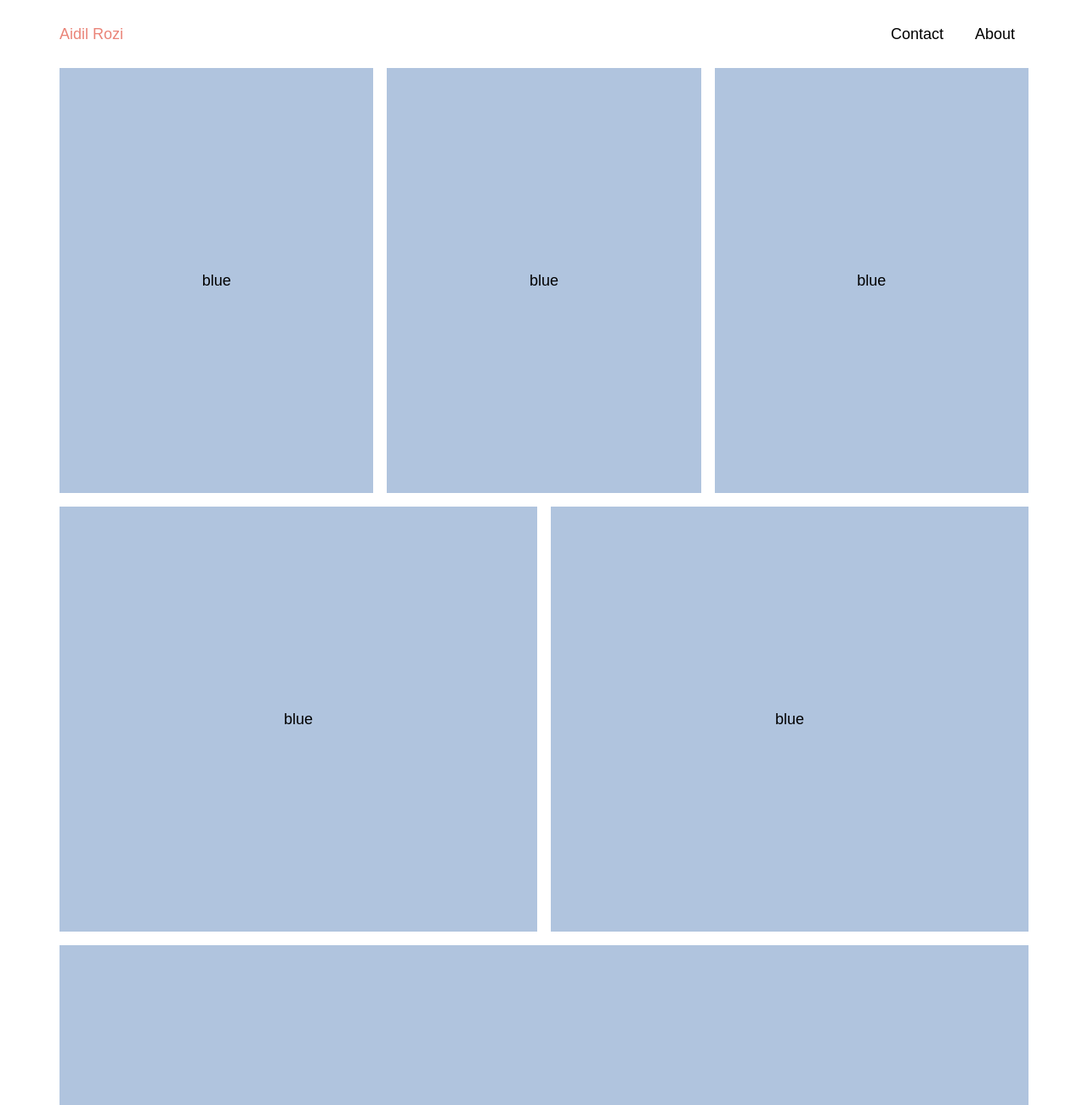
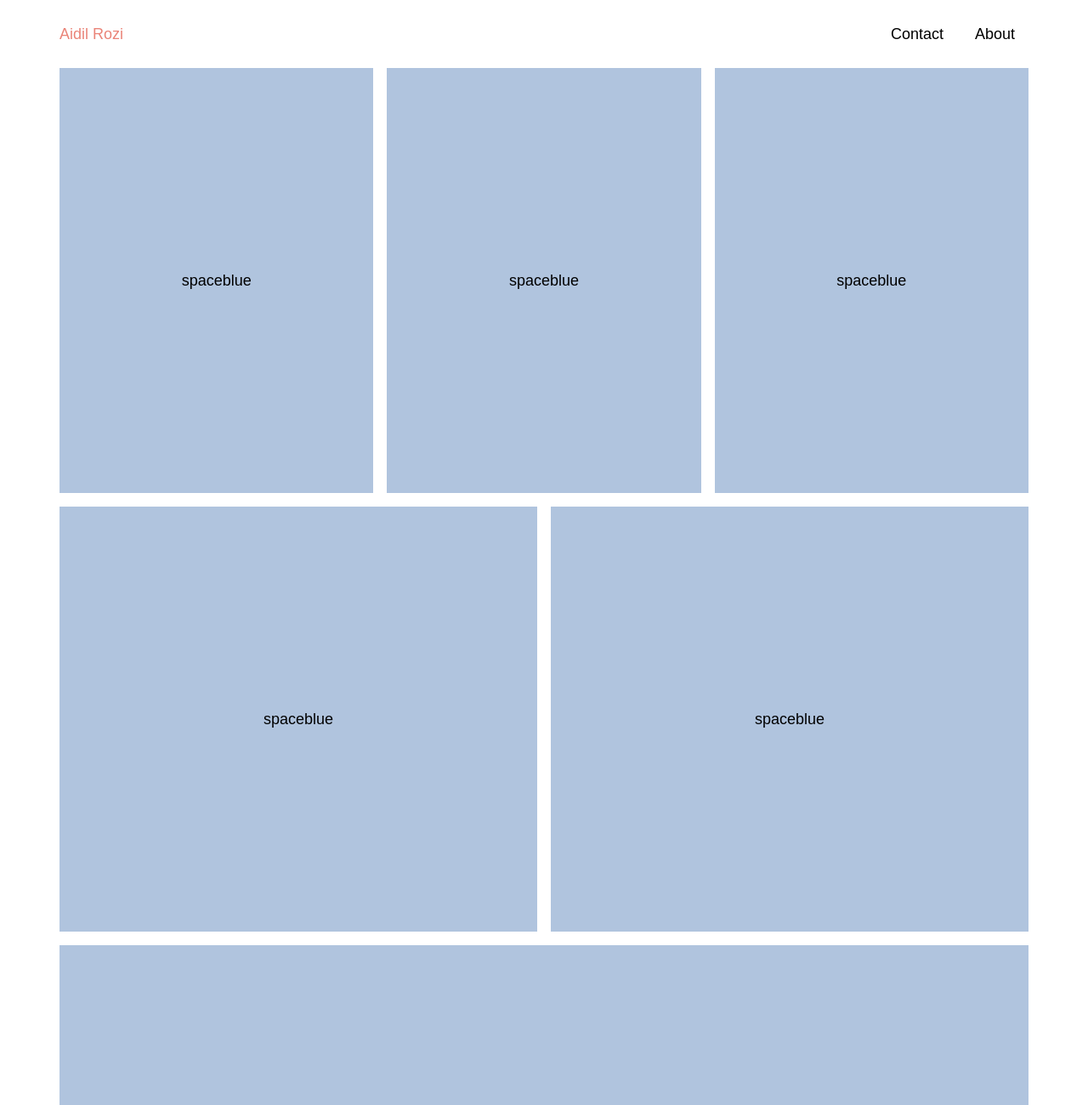
Before and after one commit to Aidil83/CSSGrid, a plain HTML site: page cssGrid/build1/index.html in a window 1280 px wide. Shown: the top 1300 px of the page at 85% size. Drawn offline with Linux system fonts and the light colour scheme.

Commit message:
spaceblue

```diff
--- a/cssGrid/build1/index.html
+++ b/cssGrid/build1/index.html
@@ -19,12 +19,12 @@
     </nav>
     <content>
       <div class="grid">
-        <div class="blue">blue</div>
-        <div class="blue">blue</div>
-        <div class="blue">blue</div>
-        <div class="blue">blue</div>
-        <div class="blue">blue</div>
-        <div class="blue">blue</div>
+        <div class="blue">spaceblue</div>
+        <div class="blue">spaceblue</div>
+        <div class="blue">spaceblue</div>
+        <div class="blue">spaceblue</div>
+        <div class="blue">spaceblue</div>
+        <div class="blue">spaceblue</div>
       </div>
     </content>
   </div>
```
